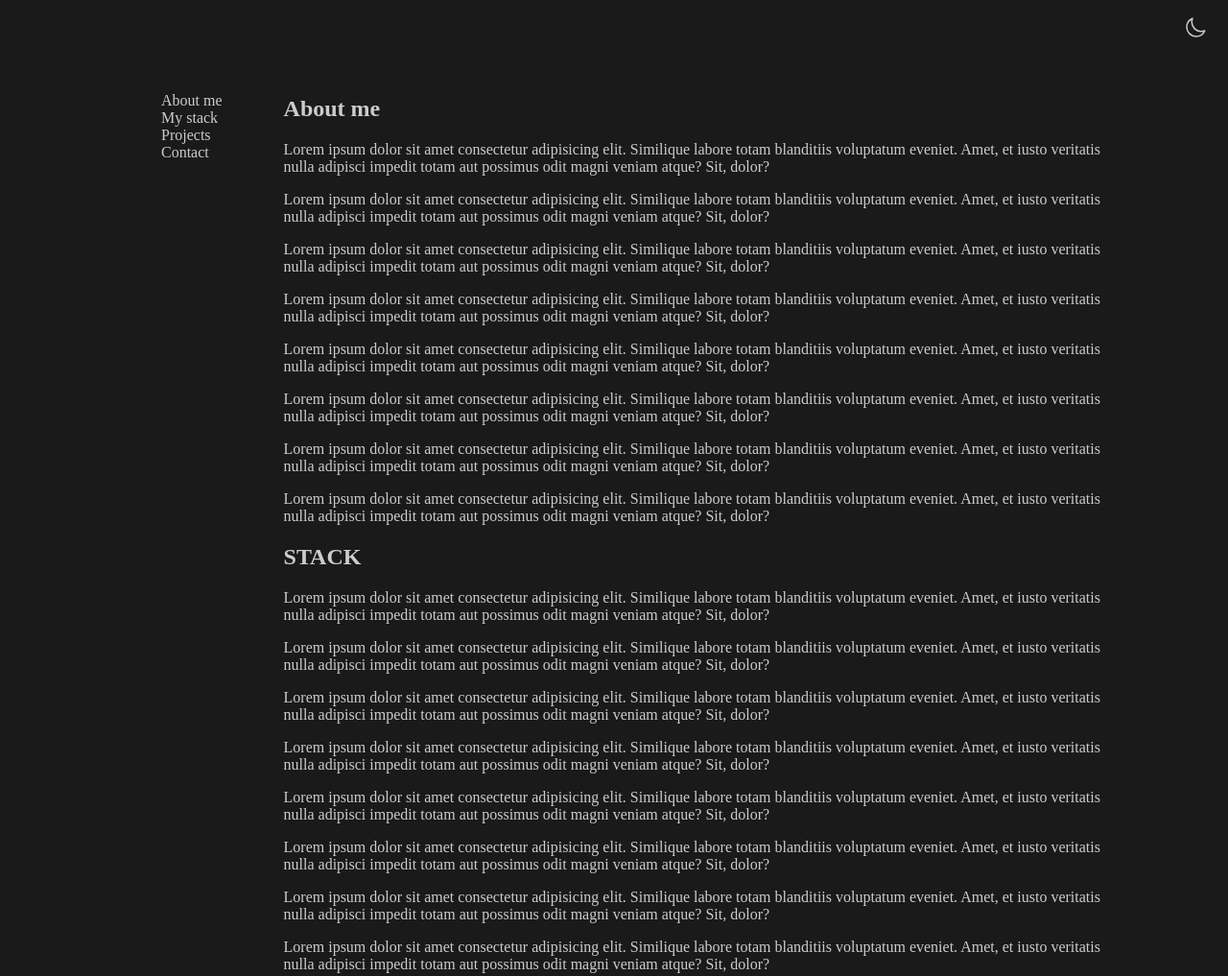
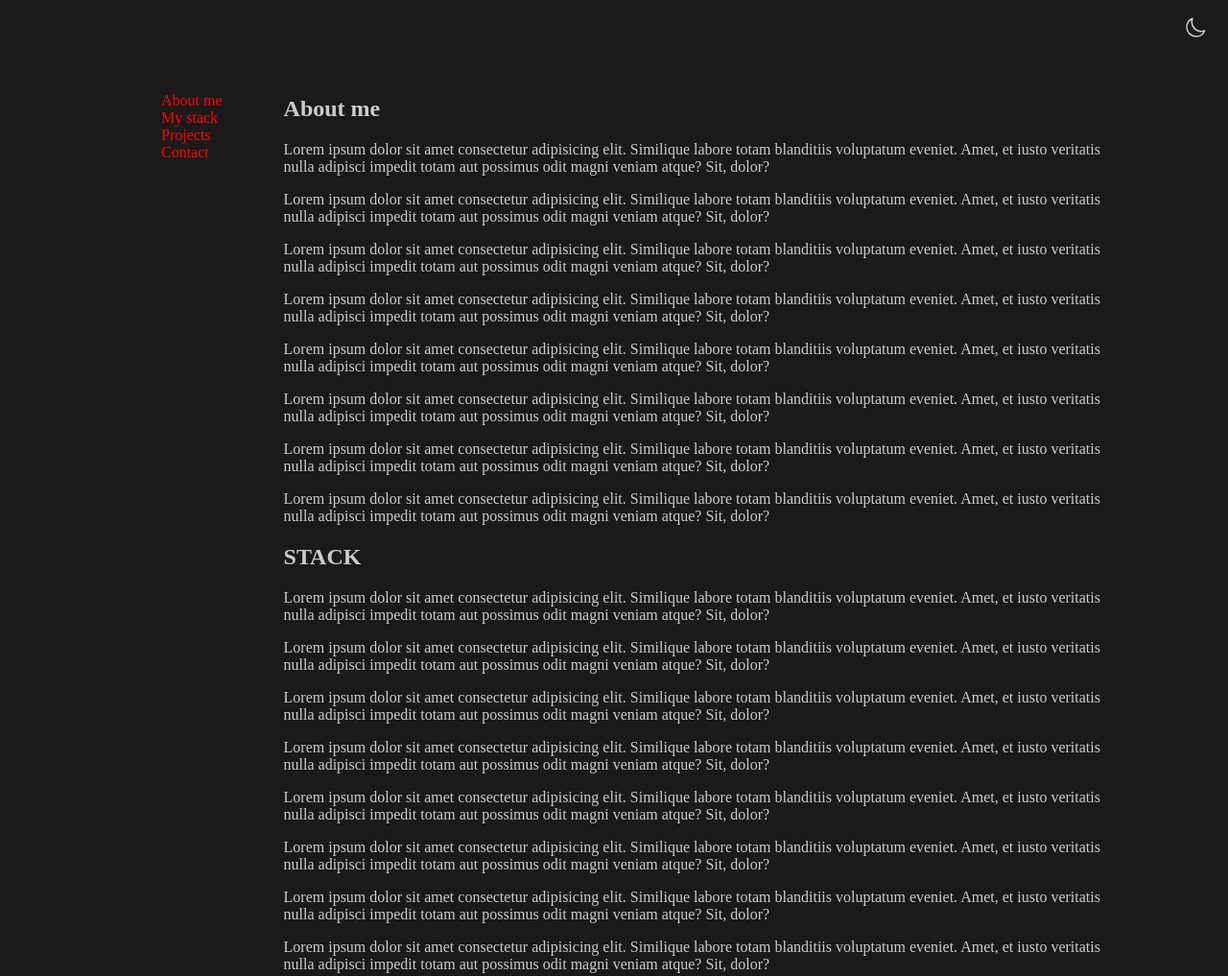
Before and after one commit to AndreiChristian/Portfolio, a plain HTML site: page index.html in a window 1280 px wide. Shown: the top 1017 px of the page at 96% size. Drawn offline with Linux system fonts and the light colour scheme.

Commit message:
implemented intersection observer for the aside links so they recieve a new class when the relevant section is in view

```diff
--- a/index.html
+++ b/index.html
@@ -274,6 +274,7 @@
             </div>
         </div>
 
+        <script src="utils/asideLinks.js"></script>
         <script src="utils/toggleDarkMode.js"></script>
         <script src="script.js"></script>
     </body>
--- a/style.css
+++ b/style.css
@@ -37,10 +37,15 @@ body {
 }
 /* aside */
 aside {
+  flex: 1;
   align-self: flex-start;
   flex: none;
   position: sticky;
   top: 10vh;
+}
+
+.active {
+  color: red;
 }
 
 /* toggle dark mode */
--- /dev/null
+++ b/utils/asideLinks.js
@@ -0,0 +1,22 @@
+const sections = document.querySelectorAll("section");
+const asideLinks = document.querySelectorAll("aside a");
+
+const asideObserver = new IntersectionObserver(
+  (entries) => {
+    entries.forEach((entry) => {
+      const id = entry.target.getAttribute("id");
+      const asideLink = document.querySelector(`aside a[href="#${id}"]`);
+
+      if (entry.isIntersecting) {
+        asideLink.classList.add("active");
+      } else {
+        asideLink.classList.remove("active");
+      }
+    });
+  },
+  { threshold: 1 }
+);
+
+sections.forEach((section) => {
+  asideObserver.observe(section);
+});
```
